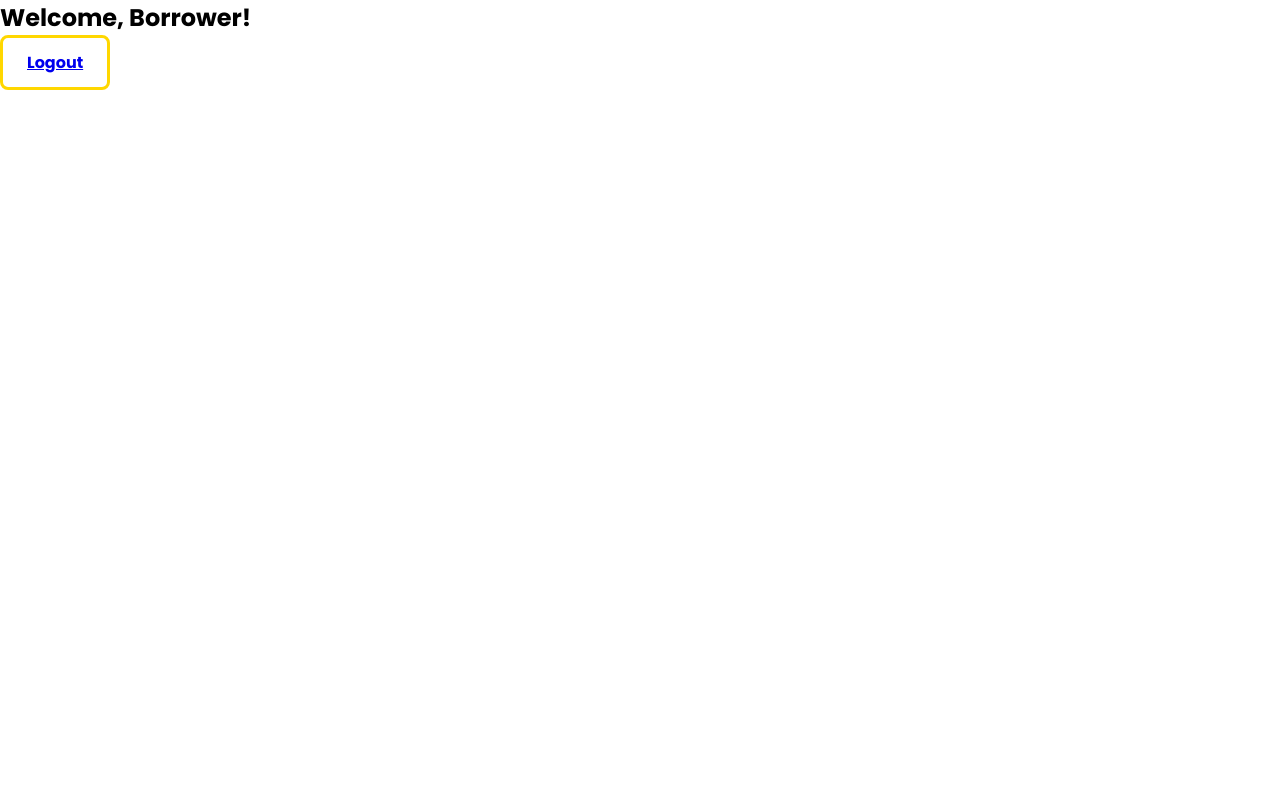
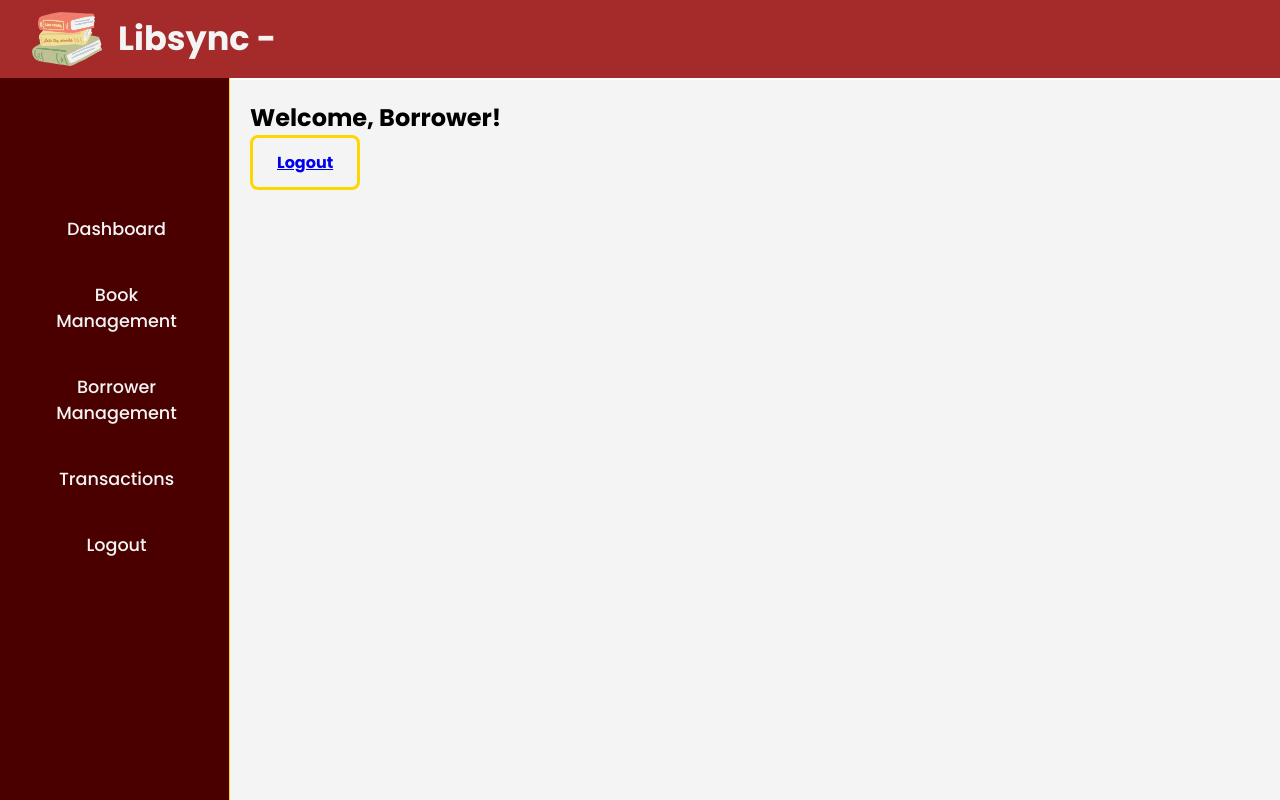
Before and after one commit to Ryuuiii/Library_Management, a React (Create React App) app in the folder frontend/: page /borrower-dashboard in a window 1280 px wide. Built offline with nearby package versions, Linux system fonts and the light colour scheme.

Commit message:
Refactor layout structure by reintroducing Layout component and associated styles

```diff
--- /dev/null
+++ b/frontend/src/components/Layout/Layout.css
@@ -0,0 +1,17 @@
+.layout-container {
+  display: flex;
+  min-height: 100vh;
+}
+
+.main-content{
+  flex: 1;
+  display: flex;
+  flex-direction: column;
+}
+
+.content{
+  padding: 20px;
+  flex: 1;
+  margin-top: 80px;
+  background: #F4F4F4F4;
+}
--- a/frontend/src/index.css
+++ b/frontend/src/index.css
@@ -15,21 +15,3 @@ body {
   box-sizing: border-box;
   font-family: 'Poppins', sans-serif;
 }
-
-.layout-container {
-  display: flex;
-  min-height: 100vh;
-}
-
-.main-content{
-  flex: 1;
-  display: flex;
-  flex-direction: column;
-}
-
-.content{
-  padding: 20px;
-  flex: 1;
-  margin-top: 80px;
-  background: #F4F4F4F4;
-}
--- a/frontend/src/pages/BorrowerDashboard/BorrowerDashboard.js
+++ b/frontend/src/pages/BorrowerDashboard/BorrowerDashboard.js
@@ -1,12 +1,14 @@
 import React from 'react'
 import { Link } from 'react-router-dom'
+import Layout from '../../components/Layout/Layout'
+
 
 const BorrowerDashboard = () => {
   return (
-    <div>
+    <Layout>
       <h2>Welcome, Borrower!</h2>
       <button className='logout-btn'><Link to='/login'>Logout</Link></button>
-    </div>
+    </Layout>
   )
 }
 
```
Also changed, not shown: frontend/src/components/Layout/Layout.js (renamed from frontend/src/components/Layout.js, +4 -4 lines).
